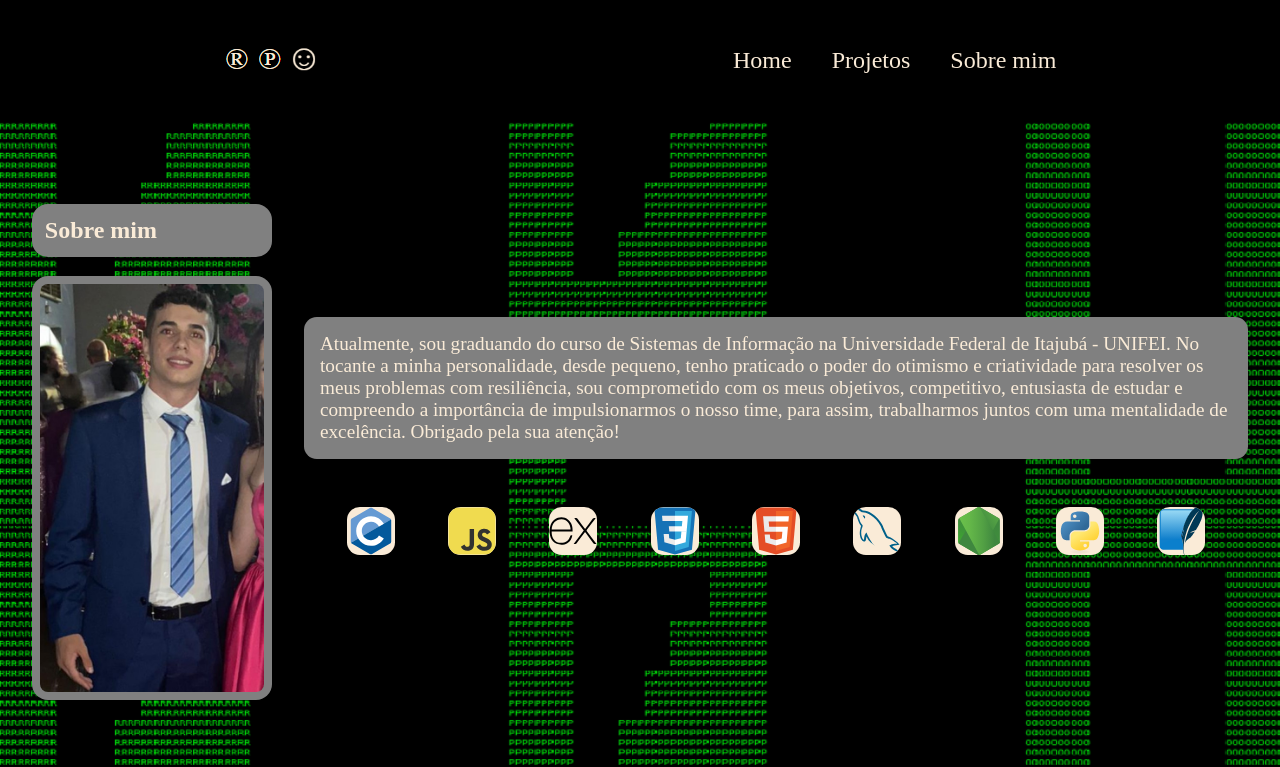
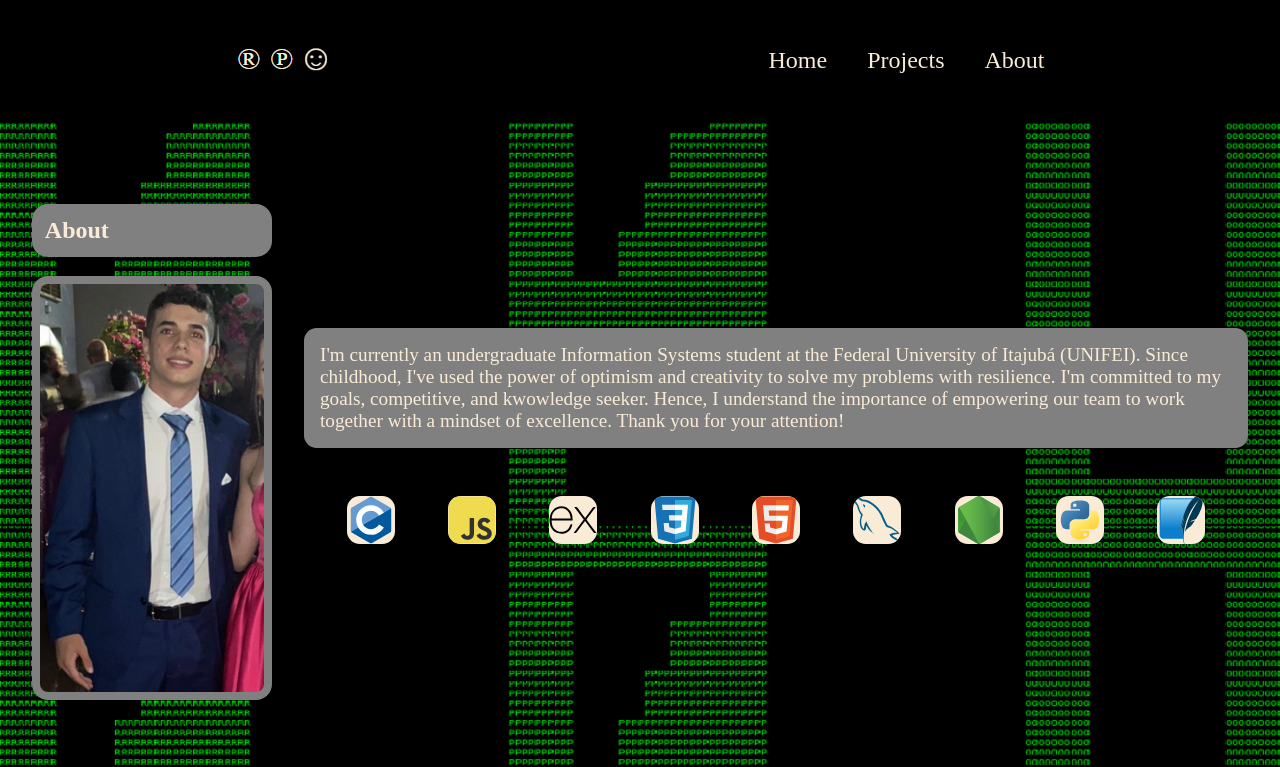
Before and after one commit to Digao-Onofri/Rodrigo-Onofri, a plain HTML site: page pt/views/sobre-mim.html in a window 1280 px wide. Shown: the top 767 px of the page. Drawn offline with Linux system fonts and the light colour scheme.

Commit message:
Translate 'Sobre mim' page to English

```diff
--- a/pt/views/sobre-mim.html
+++ b/pt/views/sobre-mim.html
@@ -3,7 +3,7 @@
 <head>
     <meta charset="UTF-8">
     <meta name="viewport" content="width=device-width, initial-scale=1.0">
-    <title>Sobre mim</title>
+    <title>About</title>
     <link rel="stylesheet" href="../style/style.css">
 </head>
 <body>
@@ -17,8 +17,8 @@
         <nav>
             <ul>
                 <li><a action="/" href="../index.html">Home</a></li>
-                <li><a action="/projetos" href="projetos.html">Projetos</a></li>
-                <li><a action="/sobre-mim" href="sobre-mim.html" >Sobre mim</a></li>
+                <li><a action="/projetos" href="projetos.html">Projects</a></li>
+                <li><a action="/sobre-mim" href="sobre-mim.html" >About</a></li>
             </ul>
         </nav>
     </header>
@@ -28,11 +28,11 @@
         <section class="section-sobre-mim">
             <div class="section-sobre-mim-flex">
                 <div class="section-sobre-mim-header">
-                    <h1>Sobre mim</h1>
+                    <h1>About</h1>
                     <img src="../assets/Rodrigo.jpg" alt="rodrigo" id="rodrigo">
                 </div>
                 <div class="section-sobre-mim-content">
-                    <p>Atualmente, sou graduando do curso de Sistemas de Informação na Universidade Federal de Itajubá - UNIFEI. No tocante a minha personalidade, desde pequeno, tenho praticado o poder do otimismo e criatividade para resolver os meus problemas com resiliência, sou comprometido com os meus objetivos, competitivo, entusiasta de estudar e compreendo a importância de impulsionarmos o nosso time, para assim, trabalharmos juntos com uma mentalidade de excelência. Obrigado pela sua atenção!</p>
+                    <p>I'm currently an undergraduate Information Systems student at the Federal University of Itajubá (UNIFEI). Since childhood, I've used the power of optimism and creativity to solve my problems with resilience. I'm committed to my goals, competitive, and kwowledge seeker. Hence, I understand the importance of empowering our team to work together with a mindset of excellence. Thank you for your attention!</p>
                     <div class="section-sobre-mim-img">
                         <ul>
                             <li>
```
